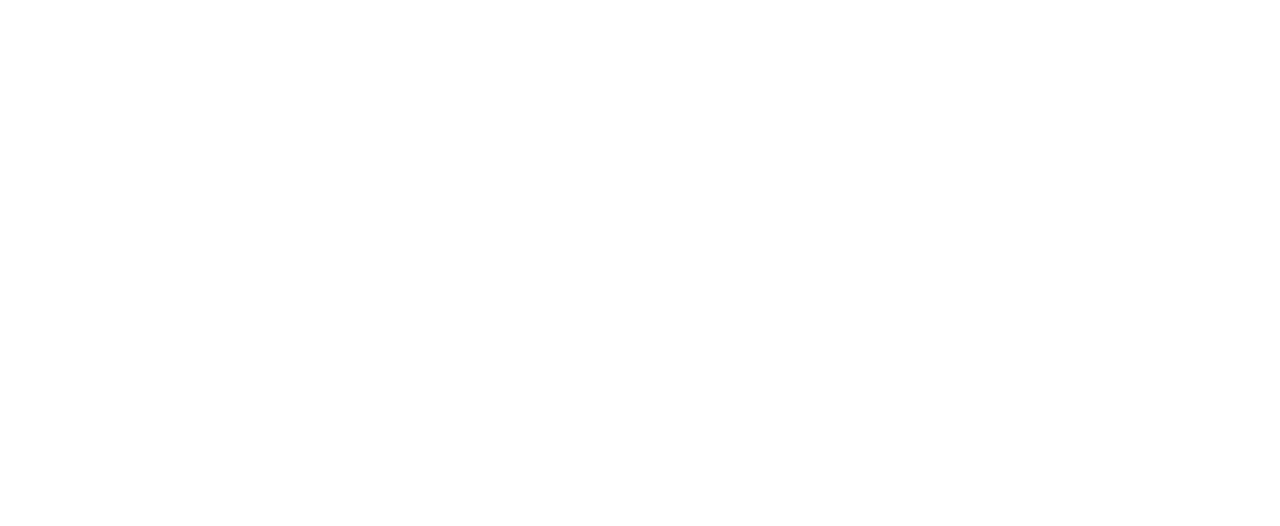
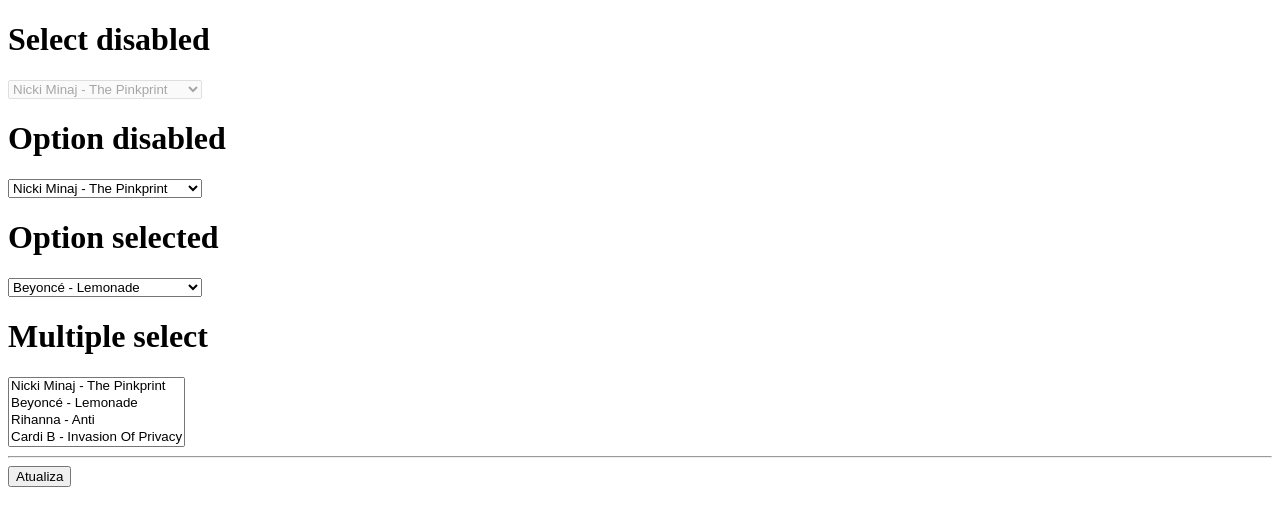
Before and after one commit to renefelix/rf-select, a plain HTML site: page index.html in a window 1280 px wide. Drawn offline with Linux system fonts and the light colour scheme.

Commit message:
Criação dos tipos de select

```diff
--- a/index.html
+++ b/index.html
@@ -5,8 +5,57 @@
     <meta name="viewport" content="width=device-width, initial-scale=1.0">
     <meta http-equiv="X-UA-Compatible" content="ie=edge">
     <title>Demo - RF Select</title>
+
+    <link rel="stylesheet" href="scss/main.css">
 </head>
 <body>
+    <h1>Select disabled</h1>
+    <select class="select" disabled="disabled">
+        <option value="Nicki Minaj - The Pinkprint">Nicki Minaj - The Pinkprint</option>
+        <option value="Beyoncé - Lemonade">Beyoncé - Lemonade</option>
+        <option value="Rihanna - Anti">Rihanna - Anti</option>
+        <option value="Cardi B - Invasion Of Privacy">Cardi B - Invasion Of Privacy</option>
+        <option value="Megan Thee Stallion - Fever">Megan Thee Stallion - Fever</option>
+        <option value="Angel Haze - Dirty Gold">Angel Haze - Dirty Gold</option>
+    </select>
 
+    <h1>Option disabled</h1>
+    <select class="select">
+        <option value="Nicki Minaj - The Pinkprint">Nicki Minaj - The Pinkprint</option>
+        <option disabled="disabled" value="Beyoncé - Lemonade">Beyoncé - Lemonade</option>
+        <option value="Rihanna - Anti">Rihanna - Anti</option>
+        <option value="Cardi B - Invasion Of Privacy">Cardi B - Invasion Of Privacy</option>
+        <option value="Megan Thee Stallion - Fever">Megan Thee Stallion - Fever</option>
+        <option value="Angel Haze - Dirty Gold">Angel Haze - Dirty Gold</option>
+    </select>
+
+    <h1>Option selected</h1>
+    <select class="select">
+        <option value="Nicki Minaj - The Pinkprint">Nicki Minaj - The Pinkprint</option>
+        <option selected value="Beyoncé - Lemonade">Beyoncé - Lemonade</option>
+        <option value="Rihanna - Anti">Rihanna - Anti</option>
+        <option value="Cardi B - Invasion Of Privacy">Cardi B - Invasion Of Privacy</option>
+        <option value="Megan Thee Stallion - Fever">Megan Thee Stallion - Fever</option>
+        <option value="Angel Haze - Dirty Gold">Angel Haze - Dirty Gold</option>
+    </select>
+
+    <h1>Multiple select</h1>
+    <select class="select" multiple>
+        <option value="Nicki Minaj - The Pinkprint">Nicki Minaj - The Pinkprint</option>
+        <option value="Beyoncé - Lemonade">Beyoncé - Lemonade</option>
+        <option value="Rihanna - Anti">Rihanna - Anti</option>
+        <option value="Cardi B - Invasion Of Privacy">Cardi B - Invasion Of Privacy</option>
+        <option value="Megan Thee Stallion - Fever">Megan Thee Stallion - Fever</option>
+        <option value="Angel Haze - Dirty Gold">Angel Haze - Dirty Gold</option>
+    </select>
+
+    <div id="canvas"></div>
+
+
+    <hr>
+
+    <button id="click">Atualiza</button>
+
+    <script src="js/rf-select.js"></script>
 </body>
 </html>
```
